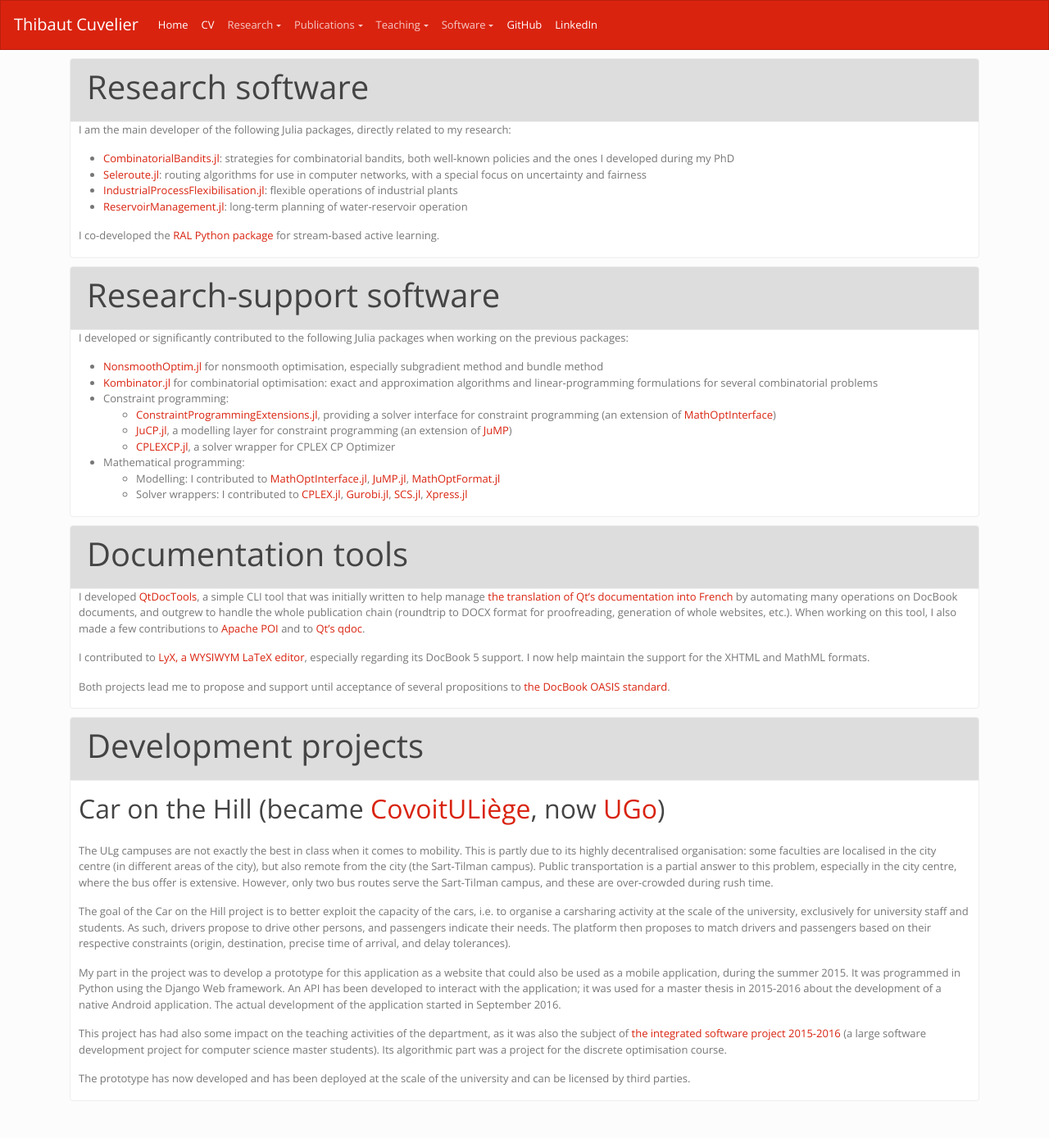
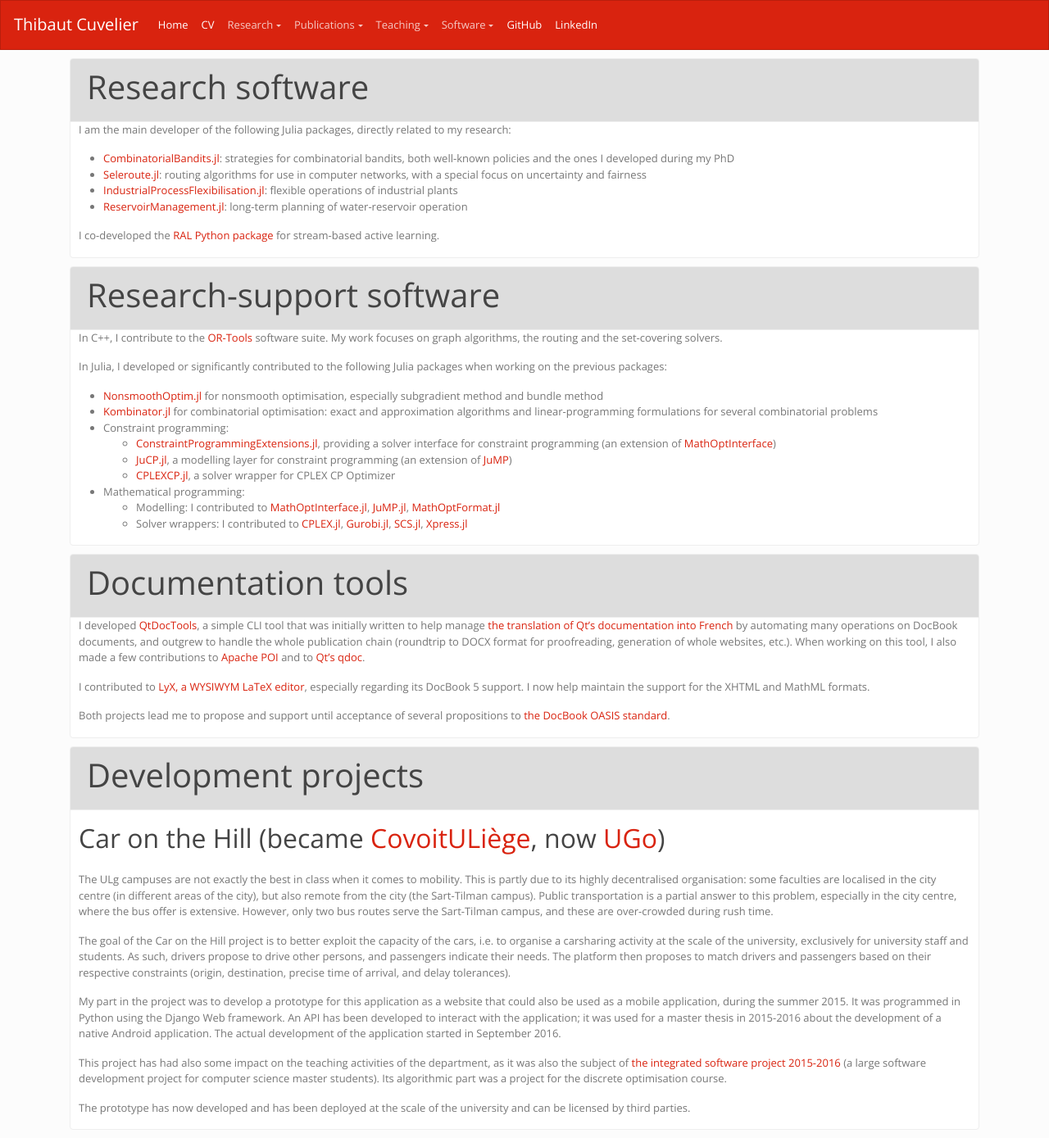
Before and after one commit to dourouc05/dourouc05.github.io, a Jekyll site: the page built from software.md, in a window 1280 px wide. Shown: the whole page at 82% size. Built offline with Jekyll 4.4.1, drawn with Linux system fonts in a browser that asks for light colours; a script that is not in the unit is left out; before the commit the page ends 1354 px from its top, so only the background shows below that.

Commit message:
OR-Tools

```diff
--- a/software.md
+++ b/software.md
@@ -18,7 +18,9 @@ I co-developed the [RAL Python package](https://github.com/SAWassermann/RAL) for
 {% include card_end.html %}
 {% include card_begin.html title="Research-support software" id="research-support-software" %}
 
-I developed or significantly contributed to the following Julia packages when working on the previous packages:
+In C++, I contribute to the [OR-Tools](https://or-tools.org) software suite. My work focuses on graph algorithms, the routing and the set-covering solvers.
+
+In Julia, I developed or significantly contributed to the following Julia packages when working on the previous packages:
 
 * [NonsmoothOptim.jl](https://github.com/dourouc05/NonsmoothOptim.jl) for nonsmooth optimisation, especially subgradient method and bundle method
 * [Kombinator.jl](https://github.com/dourouc05/Kombinator.jl) for combinatorial optimisation: exact and approximation algorithms and linear-programming formulations for several combinatorial problems
```
